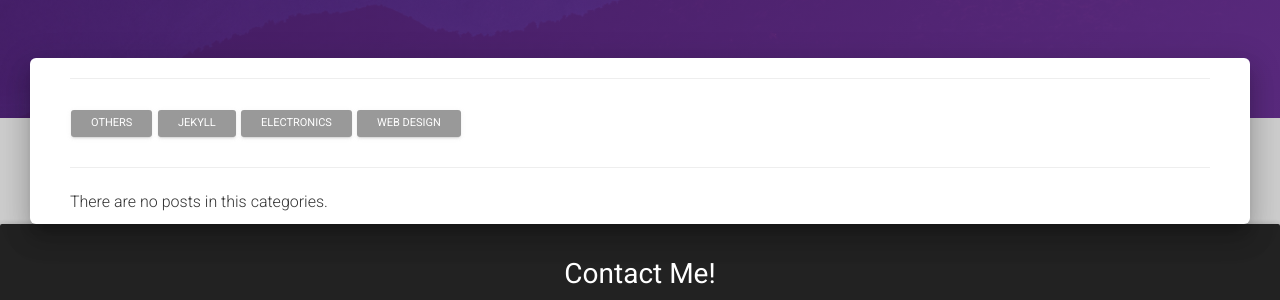
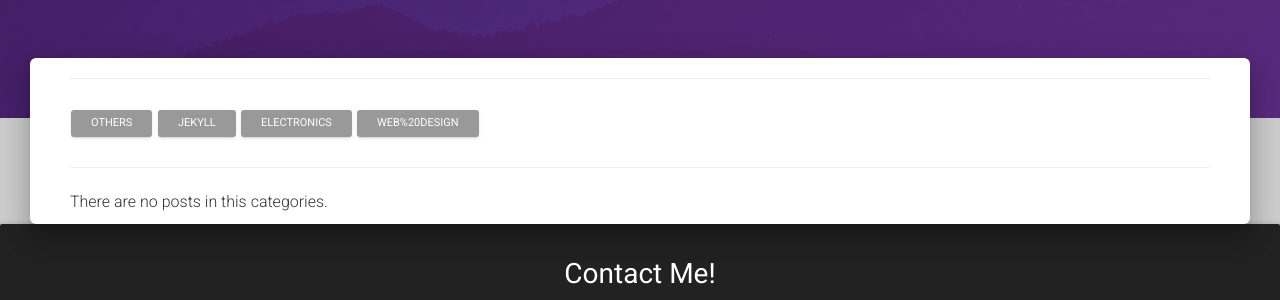
Before and after one commit to tip4programs/imbue, a Jekyll site: the page built from category/Web_Design.md, in a window 1280 px wide and 900 px high, scrolled down 268 px. Shown: the part 424-724 px from the top of the window. Built offline with Jekyll 4.4.1, drawn with Linux system fonts in a browser that asks for light colours; nearby versions of some CDN libraries.

Commit message:
Update posts_by_category.html

```diff
--- a/_layouts/posts_by_category.html
+++ b/_layouts/posts_by_category.html
@@ -17,7 +17,7 @@
             {% if c_slug == page.categories %}
                 <button class="btn btn-sm btn-primary btn-raised">{{ c_slug }}</button>
             {% else %}
-                <a href="{{site.baseurl}}/category/{{ c_slug | uri_escape }}" class="btn btn-sm btn-default btn-raised">{{ c_slug }}</a>
+                <a href="{{site.baseurl}}/category/{{ c_slug | uri_escape }}" class="btn btn-sm btn-default btn-raised">{{ c_slug | uri_escape }}</a>
             {% endif %}
         {% endfor %}
     {% endfor %}
```
